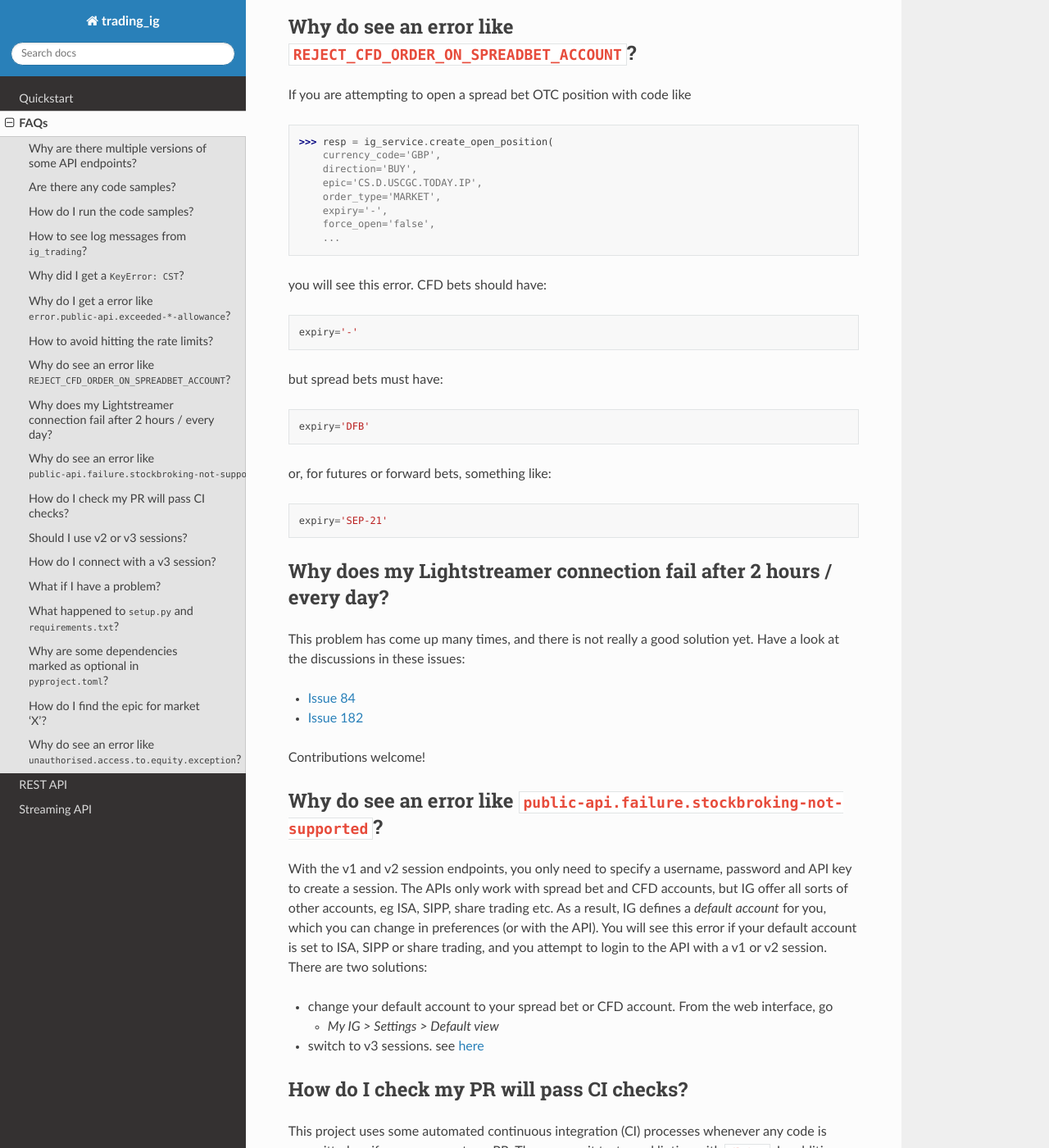
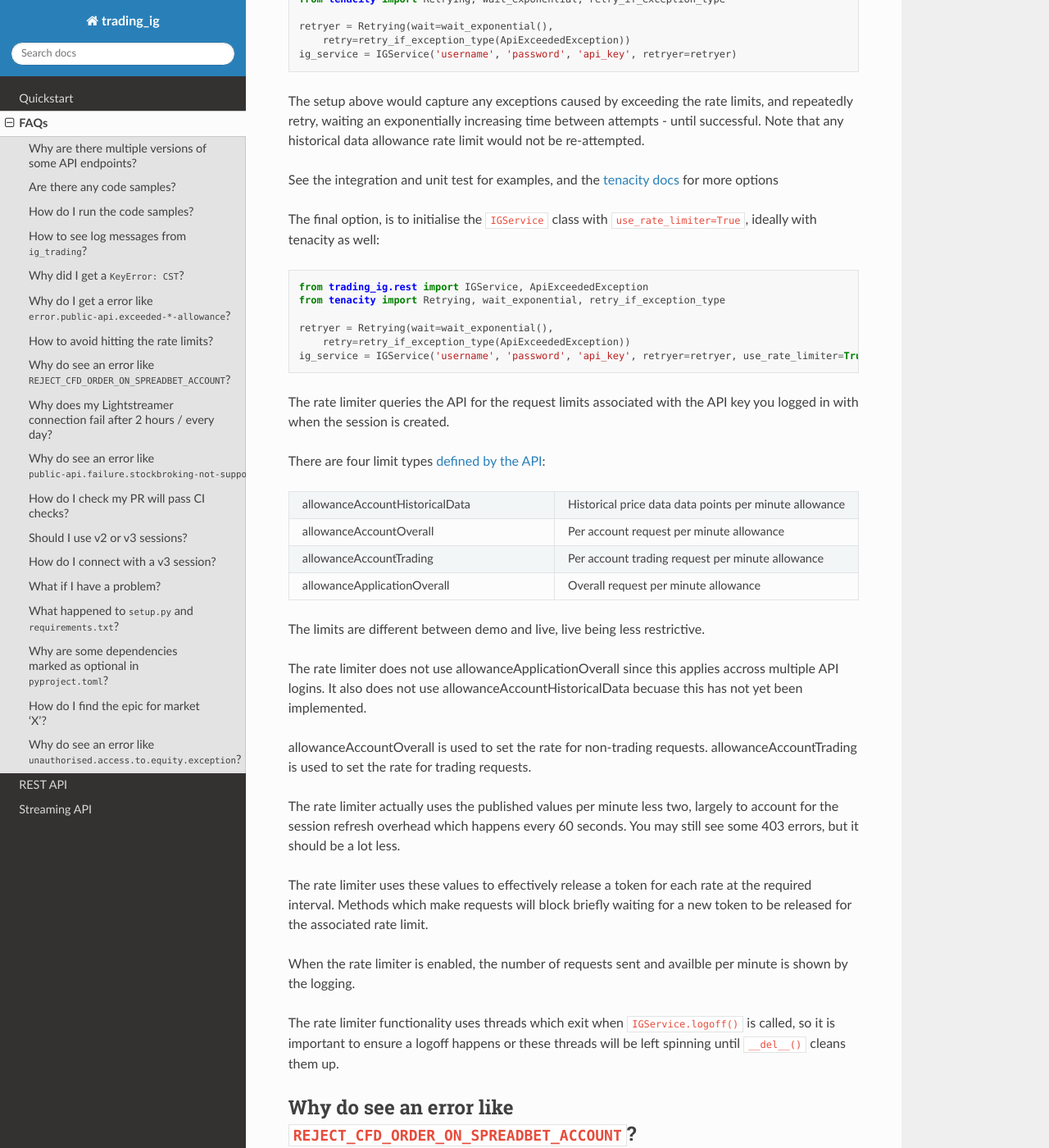
Before and after one commit to ig-python/trading-ig, a Sphinx documentation site: the page built from docs/source/faq.rst, in a window 1280 px wide and 1400 px high, scrolled down 2269 px. Shown: the whole window at 82% size. Built offline with Sphinx 7.4.7 and the Read the Docs theme 2.0.0, drawn with Linux system fonts in a browser that asks for light colours; some of the changed text lies outside the part shown.

Commit message:
Added rate limiter to the FAQ

```diff
--- a/docs/source/faq.rst
+++ b/docs/source/faq.rst
@@ -75,10 +75,20 @@ The limits for the LIVE environment are published `here <https://labs.ig.com/faq
 lower, and have been known to change randomly and without notice. If you see one of these errors, you have
 exceeded one of the limits.
 
+You can query the limits associated with either a LIVE or DEMO API key after logging on by calling::
+
+IGService.get_client_apps()
+
+This is the rate used when a new IGService object is created with the use_rate_limiter kwarg set as True.
+
 How to avoid hitting the rate limits?
 -------------------------------------
 
-There are two options. The first is manage it yourself with your own code. Since version 0.0.10, ``trading_ig``
+There are three options.
+
+The first is manage it yourself with your own code.
+
+Secondly, since version 0.0.10, ``trading_ig``
 has support for `tenacity <https://github.com/jd/tenacity>`_, a general purpose retrying library. You can initialise
 the ``IGService`` class with a ``Retrying`` instance, like::
 
@@ -96,6 +106,52 @@ rate limit would not be re-attempted.
 See the integration and unit test for examples, and the `tenacity docs <https://tenacity.readthedocs.io/en/latest/>`_
 for more options
 
+The final option, is to initialise the ``IGService`` class with ``use_rate_limiter=True``, ideally with tenacity as well::
+
+    from trading_ig.rest import IGService, ApiExceededException
+    from tenacity import Retrying, wait_exponential, retry_if_exception_type
+
+    retryer = Retrying(wait=wait_exponential(),
+        retry=retry_if_exception_type(ApiExceededException))
+    ig_service = IGService('username', 'password', 'api_key', retryer=retryer, use_rate_limiter=True)
+
+The rate limiter queries the API for the request limits associated with the API key you logged in with when the
+session is created.
+
+There are four limit types `defined by the API <https://labs.ig.com/rest-trading-api-reference/service-detail?id=595>`_:
+
+.. list-table::
+   :widths: 50 50
+
+   * - allowanceAccountHistoricalData
+     - Historical price data data points per minute allowance
+   * - allowanceAccountOverall
+     - Per account request per minute allowance
+   * - allowanceAccountTrading
+     - Per account trading request per minute allowance
+   * - allowanceApplicationOverall
+     - Overall request per minute allowance
+
+The limits are different between demo and live, live being less restrictive.
+
+The rate limiter does not use allowanceApplicationOverall since this applies accross multiple API logins.
+It also does not use allowanceAccountHistoricalData becuase this has not yet been implemented.
+
+allowanceAccountOverall is used to set the rate for non-trading requests.
+allowanceAccountTrading is used to set the rate for trading requests.
+
+The rate limiter actually uses the published values per minute less two, largely to account
+for the session refresh overhead which happens every 60 seconds. You may still see some 403 errors,
+but it should be a lot less.
+
+The rate limiter uses these values to effectively release a token for each rate at the required interval.
+Methods which make requests will block briefly waiting for a new token to be released for the
+associated rate limit.
+
+When the rate limiter is enabled, the number of requests sent and availble per minute is shown by the logging.
+
+The rate limiter functionality uses threads which exit when ``IGService.logoff()`` is called, so it is
+important to ensure a logoff happens or these threads will be left spinning until ``__del__()`` cleans them up.
 
 Why do see an error like ``REJECT_CFD_ORDER_ON_SPREADBET_ACCOUNT``?
 -------------------------------------------------------------------
```
